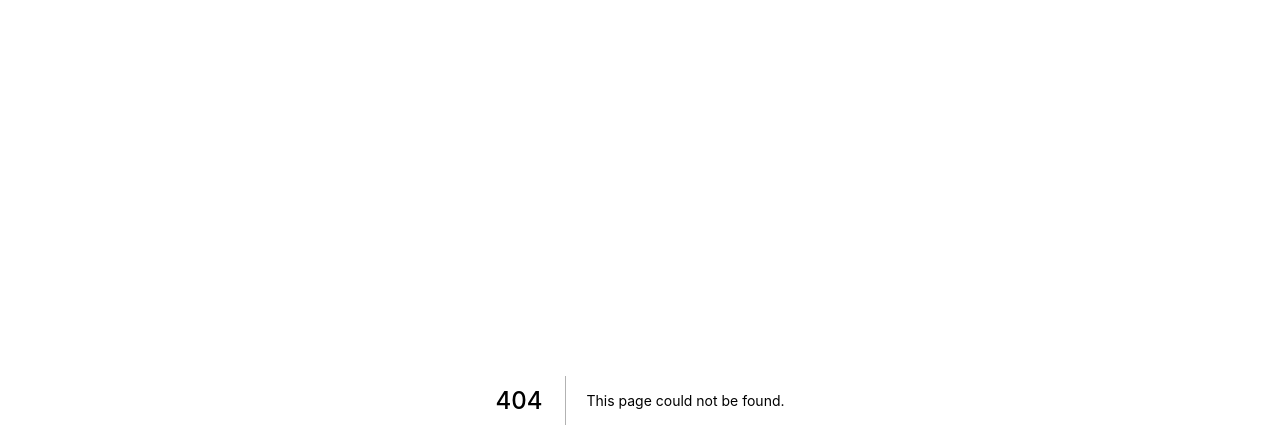
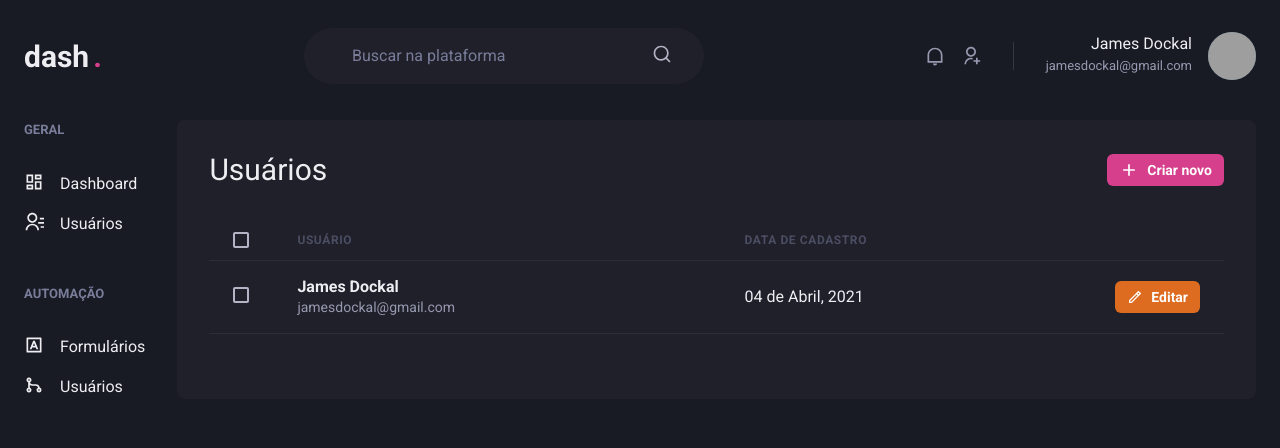
Before and after one commit to jamesDockal/DashGo, a Next.js app: page /users in a window 1280 px wide. Before the commit this address had no page. Shown: the top 448 px of the page. Built offline with nearby package versions, Linux system fonts and the light colour scheme; grey boxes are pictures that could not be loaded.

Commit message:
feat: start create UserList page

```diff
--- /dev/null
+++ b/src/pages/users/index.tsx
@@ -0,0 +1,92 @@
+import {
+  Box,
+  Button,
+  Checkbox,
+  Flex,
+  Heading,
+  Icon,
+  Table,
+  Tbody,
+  Td,
+  Text,
+  Th,
+  Thead,
+  Tr,
+} from "@chakra-ui/react";
+import React from "react";
+import { RiAddLine, RiPencilLine } from "react-icons/ri";
+import Header from "../../components/Header";
+import Sidebar from "../../components/Sidebar";
+
+const UserList: React.FC = ({}) => {
+  return (
+    <Flex direction={"column"} h="100vh">
+      <Header />
+
+      <Flex w={"100%"} my={"6"} maxWidth={1480} mx={"auto"} px="6">
+        <Sidebar />
+
+        <Box flex="1" borderRadius={8} bg="gray.800" p="8">
+          <Flex mb="8" justify="space-between" align="center">
+            <Heading size={"lg"} fontWeight={"normal"}>
+              Usuários
+            </Heading>
+
+            <Button
+              as="a"
+              size={"sm"}
+              fontSize={"sm"}
+              colorScheme={"pink"}
+              leftIcon={<Icon as={RiAddLine} fontSize={20} />}
+            >
+              Criar novo
+            </Button>
+          </Flex>
+
+          <Table colorScheme={"whiteAlpha"}>
+            <Thead>
+              <Tr>
+                <Th px="6" color="gray.300" width="8">
+                  <Checkbox colorScheme={"pink"} />
+                </Th>
+                <Th>Usuário</Th>
+                <Th>Data de Cadastro</Th>
+                <Th width="8"></Th>
+              </Tr>
+            </Thead>
+
+            <Tbody>
+              <Tr>
+                <Td px="6">
+                  <Checkbox colorScheme={"pink"} />
+                </Td>
+                <Td>
+                  <Box>
+                    <Text fontWeight="bold">James Dockal</Text>
+                    <Text fontSize="sm" color="gray.300">
+                      jamesdockal@gmail.com
+                    </Text>
+                  </Box>
+                </Td>
+                <Td>04 de Abril, 2021 </Td>
+                <Td>
+                  <Button
+                    as="a"
+                    size={"sm"}
+                    fontSize={"sm"}
+                    colorScheme={"orange"}
+                    leftIcon={<Icon as={RiPencilLine} fontSize={16} />}
+                  >
+                    Editar
+                  </Button>
+                </Td>
+              </Tr>
+            </Tbody>
+          </Table>
+        </Box>
+      </Flex>
+    </Flex>
+  );
+};
+
+export default UserList;
```
